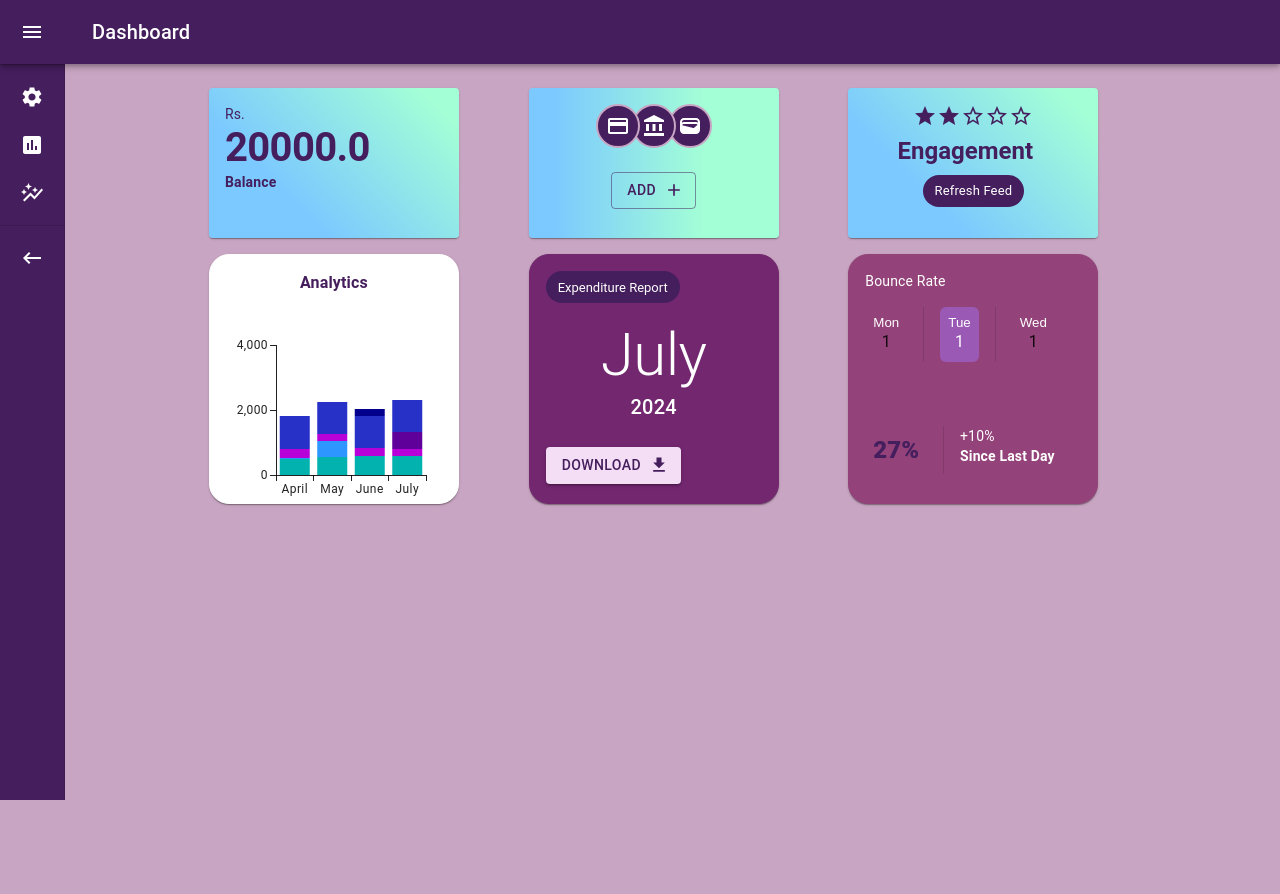
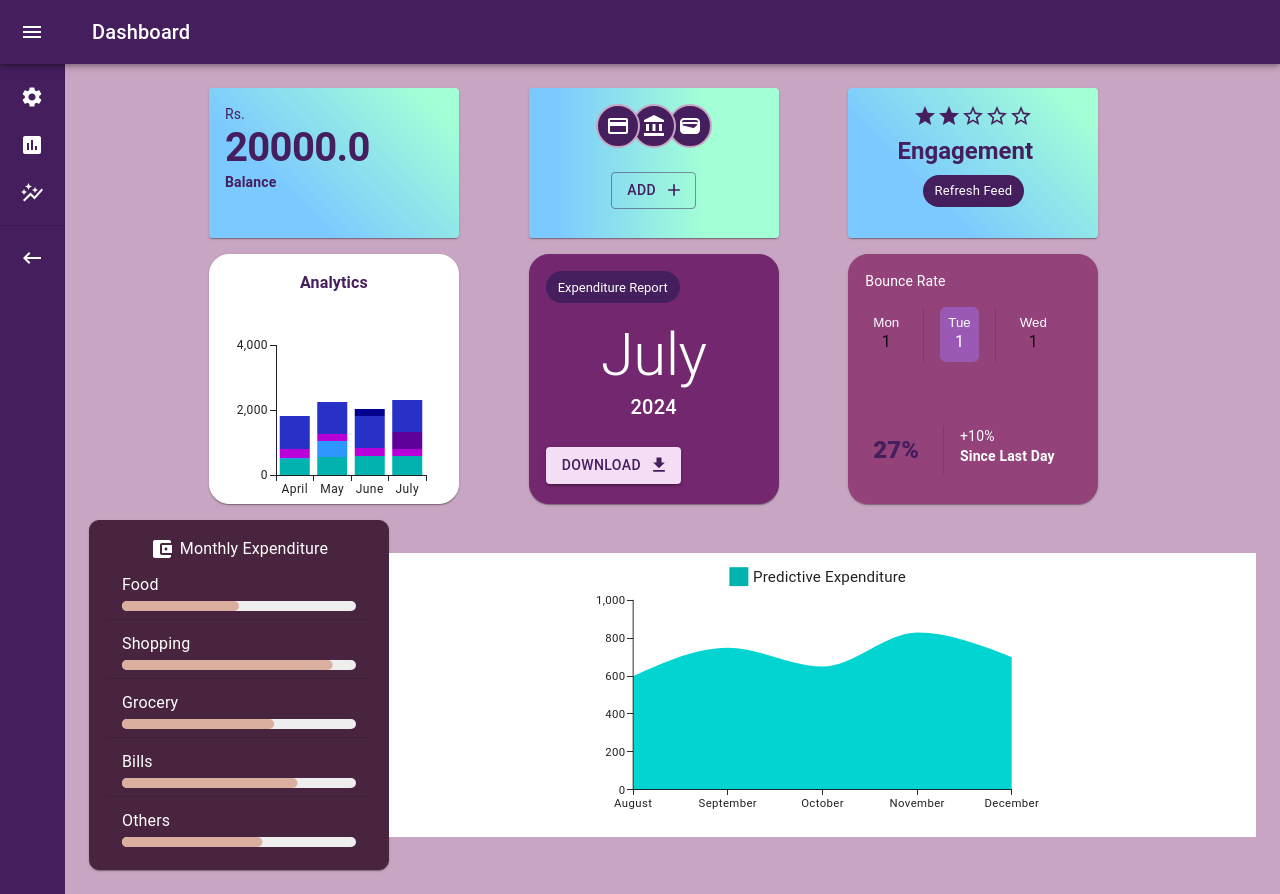
Before and after one commit to farahjahangir12/AI-Powered-Financial-Expense-Tracker, a React (Vite) app: page / in a window 1280 px wide. Before the commit the page ends 800 px from the top, so only its background shows below. Built offline with nearby package versions, Linux system fonts and the light colour scheme.

Commit message:
Update Dashboard.jsx

```diff
--- a/src/components/Dashboard/Dashboard.jsx
+++ b/src/components/Dashboard/Dashboard.jsx
@@ -196,7 +196,7 @@ export default function Dashboard() {
       </Drawer>
       <Box component="main" sx={{ flexGrow: 1, p: 3 }}>
         <DrawerHeader />
-        <Grid container spacing={4} columns={30} sx={{ display:"flex",flexDirection:{xs:"column",md:"row"},justifyContent:'center',alignItems:"center",marginBottom:2 }}>
+        <Grid container spacing={4} columns={30} sx={{ display:"flex",flexDirection:{xs:"column",md:"row"},justifyContent:{xs:"flex-start",md:"center"},alignItems:"center",marginBottom:2 }}>
           <Grid item xs={15} md={8}>
             <Balance/>
           </Grid>
@@ -207,7 +207,7 @@ export default function Dashboard() {
           <Insight content="Engagement" />
           </Grid>
         </Grid>
-        <Grid container spacing={4} columns={30} sx={{ display:"flex",flexDirection:{xs:"column",md:"row"},justifyContent:'center',alignItems:"center" }}>
+        <Grid container spacing={4} columns={30} sx={{ display:"flex",flexDirection:{xs:"column",md:"row"},justifyContent:{xs:"flex-start",md:"center"},alignItems:"center" }}>
           <Grid item xs={15} md={8}>
            <Barchart/>
           </Grid>
@@ -218,6 +218,10 @@ export default function Dashboard() {
           <Reports/>
           </Grid>
         </Grid>
+        <Box sx={{ display:"flex",flexDirection:{xs:"column",md:"row"},justifyContent:{xs:"flex-start",md:"center"},alignItems:"center" }}>
+          <ExpenseCard/>
+          <Linechart/>
+          </Box>
       </Box>
     </Box>
   );
```
